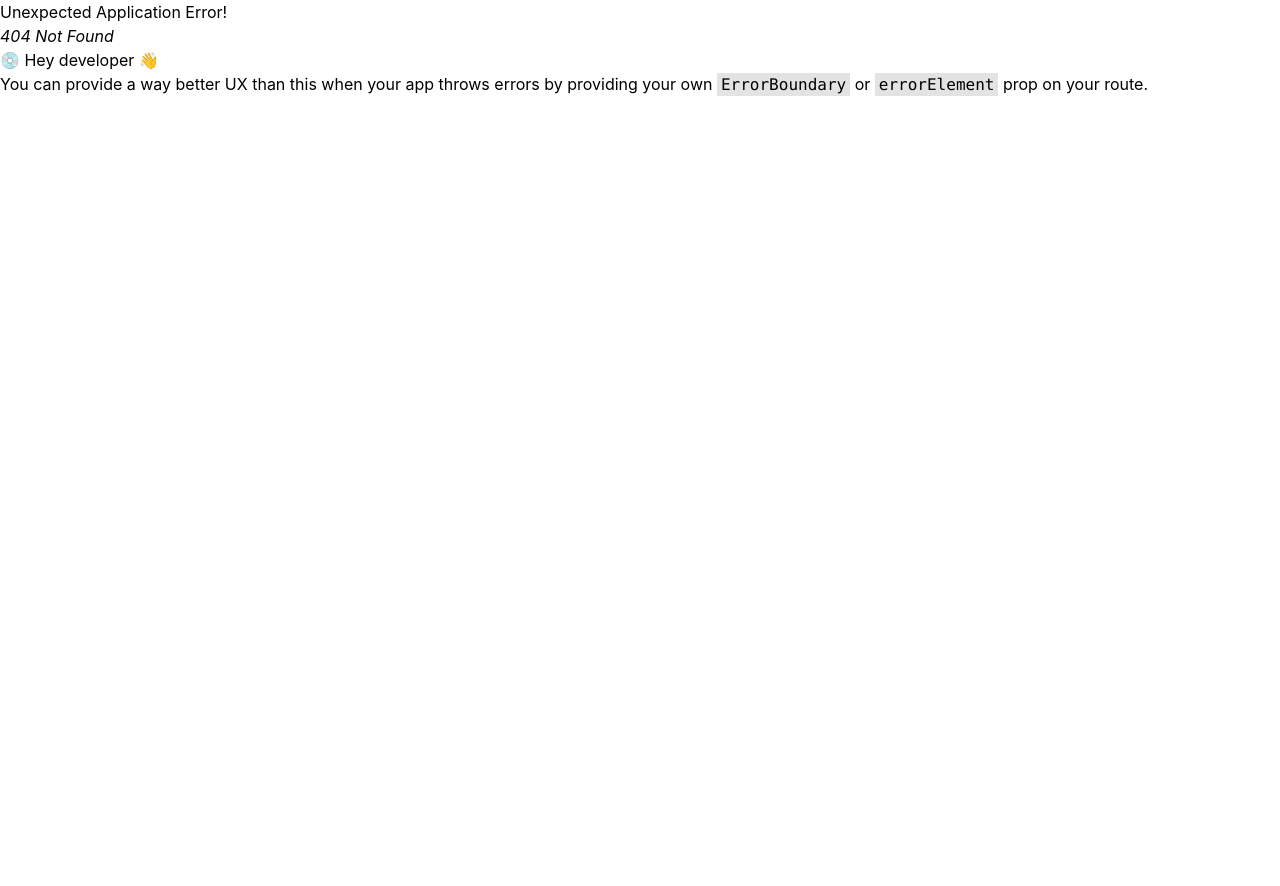
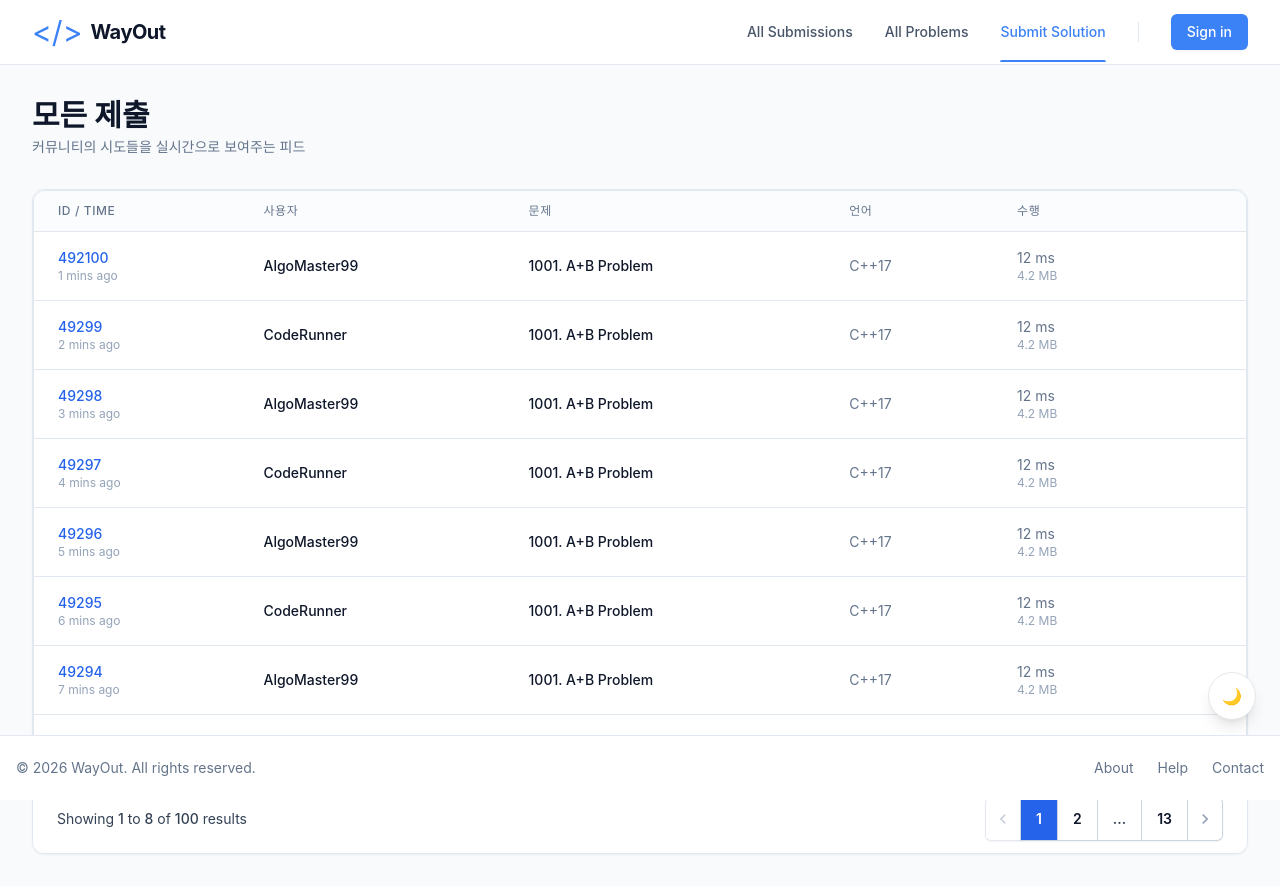
Before and after one commit to team-dopamine/wayout-web, a React (Create React App) app: page /submissions in a window 1280 px wide. Before the commit this address had no page. Before the commit the page ends 800 px from the top, so only its background shows below. Built offline with nearby package versions, Linux system fonts and the light colour scheme.

Commit message:
[Feature](WO-39): 전체 제출 페이지 UI 구현 (#12)

```diff
--- a/src/components/layout/Header.tsx
+++ b/src/components/layout/Header.tsx
@@ -1,4 +1,6 @@
 /** 헤더 */
+
+import { useNavigate } from 'react-router-dom';
 
 type Props = {
   onLogoClick?: () => void;
@@ -15,6 +17,7 @@ export default function Header({
   onSubmitSolution,
   onSignIn,
 }: Props) {
+  const navigate = useNavigate();
   return (
     <header className="sticky top-0 z-50 w-full border-b border-slate-200 bg-white/80 backdrop-blur-md dark:border-slate-700 dark:bg-slate-800/80">
       <div className="mx-auto flex h-16 max-w-7xl items-center justify-between px-4 sm:px-6 lg:px-8">
@@ -31,7 +34,7 @@ export default function Header({
           <button
             type="button"
             className="text-sm font-medium text-slate-600 transition-colors hover:text-blue-500 dark:text-slate-300 dark:hover:text-blue-500"
-            onClick={onAllSubmissions}
+            onClick={() => navigate('/submissions')}
           >
             All Submissions
           </button>
--- /dev/null
+++ b/src/components/submissions/SubmissionHeader.tsx
@@ -0,0 +1,19 @@
+const HEADERS = ['ID / Time', '사용자', '문제', '언어', '수행'];
+
+const SubmissionHeader = () => (
+  <thead className="bg-slate-50/50 dark:bg-slate-800/50">
+    <tr>
+      {HEADERS.map((label) => (
+        <th
+          key={label}
+          className="px-6 py-3 text-left text-xs font-medium uppercase tracking-wider text-slate-500 dark:text-slate-400"
+        >
+          {label}
+        </th>
+      ))}
+      <th className="px-6 py-3" />
+    </tr>
+  </thead>
+);
+
+export default SubmissionHeader;
--- /dev/null
+++ b/src/components/submissions/SubmissionRow.tsx
@@ -0,0 +1,48 @@
+import { useNavigate } from 'react-router-dom';
+import { Submission } from './SubmissionTable';
+
+interface SubmissionRowProps {
+  data: Submission;
+}
+
+const SubmissionRow = ({ data }: SubmissionRowProps) => {
+  const navigate = useNavigate();
+
+  const goTo = (path: string) => () => navigate(path);
+
+  return (
+    <tr className="transition-colors hover:bg-slate-50 dark:hover:bg-slate-800/50">
+      <td className="whitespace-nowrap px-6 py-4 text-sm">
+        <div
+          onClick={goTo(`/submission/${data.id}`)}
+          className="w-fit cursor-pointer font-medium text-blue-600 hover:text-blue-500 hover:underline"
+        >
+          {data.id}
+        </div>
+        <div className="text-xs text-slate-400">{data.time}</div>
+      </td>
+      <td className="whitespace-nowrap px-6 py-4 text-sm font-medium dark:text-white">
+        <span
+          onClick={goTo(`/profile/${data.user}`)}
+          className="cursor-pointer hover:text-blue-600 hover:underline dark:hover:text-blue-400"
+        >
+          {data.user}
+        </span>
+      </td>
+      <td className="whitespace-nowrap px-6 py-4">
+        <div className="text-sm font-medium dark:text-white">{data.problem}</div>
+      </td>
+      <td className="whitespace-nowrap px-6 py-4 text-sm text-slate-500 dark:text-slate-400">
+        {data.language}
+      </td>
+      <td className="whitespace-nowrap px-6 py-4 text-sm text-slate-500 dark:text-slate-400">
+        <div className="flex flex-col">
+          <span>{data.performance.time}</span>
+          <span className="text-xs text-slate-400">{data.performance.memory}</span>
+        </div>
+      </td>
+    </tr>
+  );
+};
+
+export default SubmissionRow;
--- /dev/null
+++ b/src/components/submissions/SubmissionTable.tsx
@@ -0,0 +1,32 @@
+import SubmissionHeader from './SubmissionHeader';
+import SubmissionRow from './SubmissionRow';
+
+export interface Submission {
+  id: string;
+  time: string;
+  user: string;
+  problem: string;
+  language: string;
+  performance: { time: string; memory: string };
+}
+
+interface SubmissionTableProps {
+  submissions: Submission[];
+}
+
+const SubmissionTable = ({ submissions }: SubmissionTableProps) => {
+  return (
+    <div className="overflow-x-auto rounded-xl border border-slate-200 dark:border-slate-700">
+      <table className="min-w-full divide-y divide-slate-200 dark:divide-slate-700">
+        <SubmissionHeader />
+        <tbody className="divide-y divide-slate-200 dark:divide-slate-700">
+          {submissions.map((item) => (
+            <SubmissionRow key={item.id} data={item} />
+          ))}
+        </tbody>
+      </table>
+    </div>
+  );
+};
+
+export default SubmissionTable;
--- a/src/pages/MainPage.tsx
+++ b/src/pages/MainPage.tsx
@@ -23,7 +23,7 @@ const FEATURES = [
     iconWrapClassName: 'bg-orange-50 text-orange-600 dark:bg-orange-900/30 dark:text-orange-400',
     title: 'Recent Attempts',
     description: "View the community's latest generated counter-examples.",
-    href: '#',
+    href: '/submissions',
   },
 ];
 
--- /dev/null
+++ b/src/pages/SubmissionsPage.tsx
@@ -0,0 +1,159 @@
+import React, { useState } from 'react';
+import SubmissionTable, { Submission } from '@/components/submissions/SubmissionTable';
+
+// Mock Data
+const mockSubmissions: Submission[] = Array.from({ length: 100 }, (_, i) => ({
+  id: `492${100 - i}`,
+  time: `${i + 1} mins ago`,
+  user: i % 2 === 0 ? 'AlgoMaster99' : 'CodeRunner',
+  problem: '1001. A+B Problem',
+  language: 'C++17',
+  performance: { time: '12 ms', memory: '4.2 MB' },
+}));
+
+const SubmissionsPage = () => {
+  const [currentPage, setCurrentPage] = useState(1);
+  const itemsPerPage = 8;
+  const totalPages = Math.ceil(mockSubmissions.length / itemsPerPage);
+
+  const indexOfLastItem = currentPage * itemsPerPage;
+  const indexOfFirstItem = indexOfLastItem - itemsPerPage;
+  const currentItems = mockSubmissions.slice(indexOfFirstItem, indexOfLastItem);
+
+  const getPaginationRange = () => {
+    const delta = 1;
+    const range: (number | string)[] = [];
+    const rangeWithDots: (number | string)[] = [];
+    let l: number | undefined;
+
+    for (let i = 1; i <= totalPages; i++) {
+      if (i === 1 || i === totalPages || (i >= currentPage - delta && i <= currentPage + delta)) {
+        range.push(i);
+      }
+    }
+
+    for (const i of range) {
+      if (l !== undefined) {
+        if (typeof i === 'number' && i - l === 2) {
+          rangeWithDots.push(l + 1);
+        } else if (typeof i === 'number' && i - l !== 1) {
+          rangeWithDots.push('...');
+        }
+      }
+      rangeWithDots.push(i);
+      if (typeof i === 'number') l = i;
+    }
+    return rangeWithDots;
+  };
+
+  const paginationRange = getPaginationRange();
+
+  return (
+    <div className="flex min-h-screen flex-col bg-slate-50 text-slate-900 transition-colors duration-300 dark:bg-slate-900 dark:text-white">
+      <main className="mx-auto w-full max-w-7xl flex-grow px-4 py-8 sm:px-6 lg:px-8">
+        <div className="mb-8">
+          <h2 className="text-2xl font-bold text-slate-900 dark:text-white sm:text-3xl">
+            모든 제출
+          </h2>
+          <p className="mt-1 text-sm text-slate-500 dark:text-slate-400">
+            커뮤니티의 시도들을 실시간으로 보여주는 피드
+          </p>
+        </div>
+
+        <div className="overflow-hidden rounded-xl border border-slate-200 bg-white shadow-sm dark:border-slate-700 dark:bg-slate-800">
+          <SubmissionTable submissions={currentItems} />
+          <div className="flex items-center justify-between border-t border-slate-200 bg-white px-4 py-3 dark:border-slate-700 dark:bg-slate-800 sm:px-6">
+            <div className="hidden sm:flex sm:flex-1 sm:items-center sm:justify-between">
+              <div>
+                <p className="text-sm text-slate-700 dark:text-slate-400">
+                  Showing <span className="font-medium">{indexOfFirstItem + 1}</span> to{' '}
+                  <span className="font-medium">
+                    {Math.min(indexOfLastItem, mockSubmissions.length)}
+                  </span>{' '}
+                  of <span className="font-medium">{mockSubmissions.length}</span> results
+                </p>
+              </div>
+              <nav className="isolate inline-flex -space-x-px rounded-md shadow-sm">
+                <PageButton
+                  icon="chevron_left"
+                  isFirst
+                  disabled={currentPage === 1}
+                  onClick={() => setCurrentPage((prev) => Math.max(prev - 1, 1))}
+                />
+                {paginationRange.map((page, index) => {
+                  if (page === '...') {
+                    return (
+                      <span
+                        key={`dot-${index}`}
+                        className="relative inline-flex items-center px-4 py-2 text-sm font-semibold text-slate-700 ring-1 ring-inset ring-slate-300 dark:text-slate-400 dark:ring-slate-700"
+                      >
+                        ...
+                      </span>
+                    );
+                  }
+                  return (
+                    <PageNumber
+                      key={index}
+                      num={page as number}
+                      active={currentPage === page}
+                      onClick={() => setCurrentPage(page as number)}
+                    />
+                  );
+                })}
+                <PageButton
+                  icon="chevron_right"
+                  isLast
+                  disabled={currentPage === totalPages}
+                  onClick={() => setCurrentPage((prev) => Math.min(prev + 1, totalPages))}
+                />
+              </nav>
+            </div>
+          </div>
+        </div>
+      </main>
+    </div>
+  );
+};
+
+// 페이지네이션 보조 컴포넌트
+interface PageNumberProps {
+  num: number;
+  active?: boolean;
+  onClick: () => void;
+}
+
+const PageNumber = ({ num, active, onClick }: PageNumberProps) => (
+  <button
+    onClick={onClick}
+    className={`relative inline-flex items-center px-4 py-2 text-sm font-semibold ring-1 ring-inset ring-slate-300 transition-colors dark:ring-slate-700 ${
+      active
+        ? 'z-10 bg-blue-600 text-white ring-blue-600'
+        : 'text-slate-900 hover:bg-slate-50 dark:text-slate-200 dark:hover:bg-slate-700'
+    }`}
+  >
+    {num}
+  </button>
+);
+
+// 2. PageButton 컴포넌트
+interface PageButtonProps {
+  icon: string;
+  isFirst?: boolean;
+  isLast?: boolean;
+  disabled?: boolean;
+  onClick: () => void;
+}
+
+const PageButton = ({ icon, isFirst, isLast, disabled, onClick }: PageButtonProps) => (
+  <button
+    onClick={onClick}
+    disabled={disabled}
+    className={`relative inline-flex items-center px-2 py-2 text-slate-400 ring-1 ring-inset ring-slate-300 hover:bg-slate-50 dark:ring-slate-700 dark:hover:bg-slate-700 ${
+      isFirst ? 'rounded-l-md' : ''
+    } ${isLast ? 'rounded-r-md' : ''} ${disabled ? 'cursor-not-allowed opacity-50' : ''}`}
+  >
+    <span className="material-icons text-xl">{icon}</span>
+  </button>
+);
+
+export default SubmissionsPage;
--- a/src/routes.tsx
+++ b/src/routes.tsx
@@ -3,6 +3,7 @@ import App from '@/App';
 import MainPage from '@/pages/MainPage';
 import CounterExamplePage from '@/pages/CounterExamplePage';
 import SolutionSubmitPage from '@/pages/SolutionSubmitPage';
+import SubmissionsPage from './pages/SubmissionsPage';
 
 export const router = createBrowserRouter([
   {
@@ -11,6 +12,7 @@ export const router = createBrowserRouter([
       { path: '/', element: <MainPage /> },
       { path: '/counter-example', element: <CounterExamplePage /> },
       { path: '/solution-submit', element: <SolutionSubmitPage /> },
+      { path: '/submissions', element: <SubmissionsPage /> },
     ],
   },
 ]);
```
